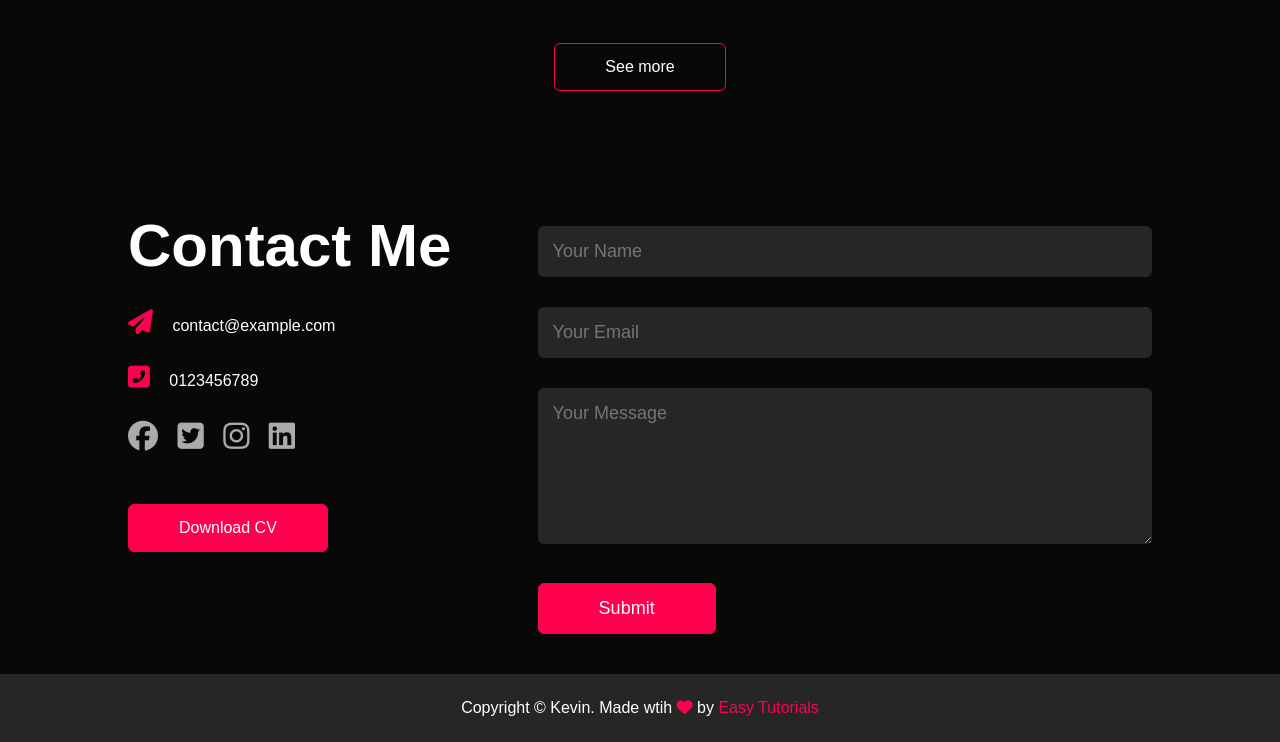
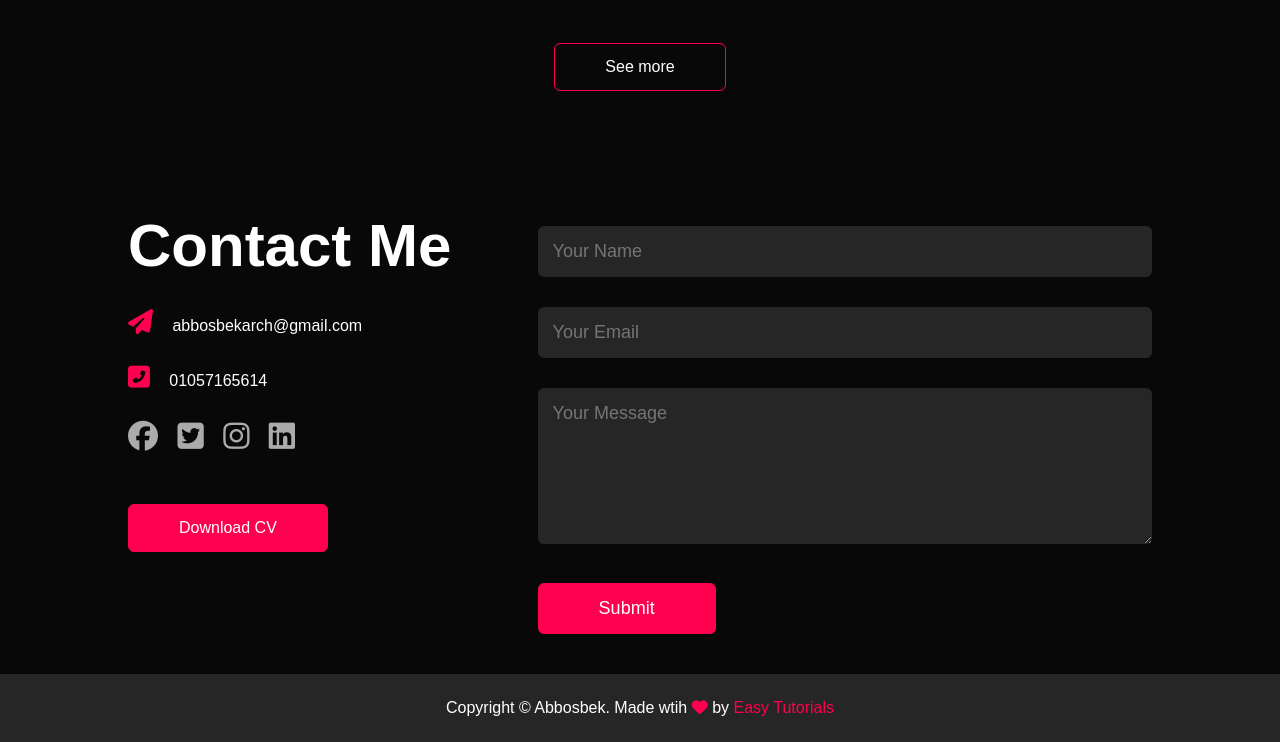
Before and after one commit to abbosbek202409015/Mr.Ali, a plain HTML site: page index.html in a window 1280 px wide. Shown: the part 2510-3252 px from the top of the page. Drawn offline with Linux system fonts and the light colour scheme.

Commit message:
Update index.html

```diff
--- a/index.html
+++ b/index.html
@@ -136,8 +136,8 @@
         <div class="row">
             <div class="contact-left">
                 <h1 class="sub-title">Contact Me</h1>
-                <p><i class="fas fa-paper-plane"></i> contact@example.com</p>
-                <p><i class="fas fa-phone-square-alt"></i> 0123456789</p>
+                <p><i class="fas fa-paper-plane"></i> abbosbekarch@gmail.com</p>
+                <p><i class="fas fa-phone-square-alt"></i> 01057165614 </p>
                 <div class="social-icons">
                     <a href="https://facebook.com/"><i class="fab fa-facebook"></i></a>
                     <a href=""><i class="fab fa-twitter-square"></i></a>
@@ -158,7 +158,7 @@
         </div>
     </div>
     <div class="copyright">
-        <p>Copyright © Kevin. Made wtih <i class="fas fa-heart"></i> by <a href="https://www.youtube.com/channel/UCkjoHfkLEy7ZT4bA2myJ8xA?sub_confirmation=1">Easy Tutorials</a></p>
+        <p>Copyright © Abbosbek. Made wtih <i class="fas fa-heart"></i> by <a href="https://www.youtube.com/channel/UCkjoHfkLEy7ZT4bA2myJ8xA?sub_confirmation=1">Easy Tutorials</a></p>
     </div>
 </div>
 
```
